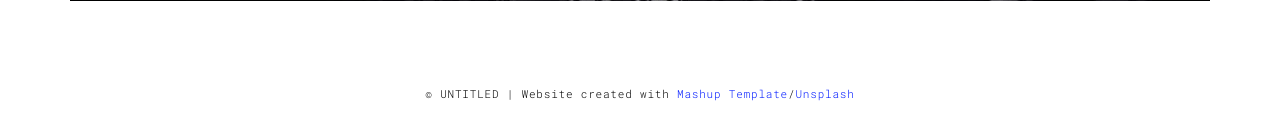
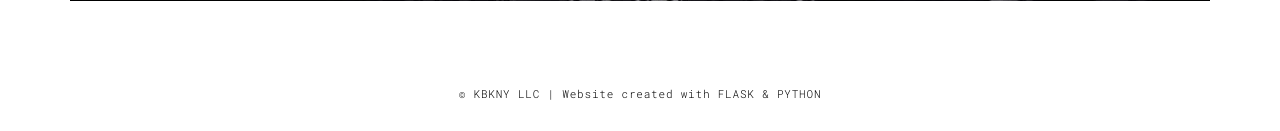
Before and after one commit to papykabukanyi/dep_portf, a Flask app: page /work.html in a window 1280 px wide. Shown: the part 1615-1746 px from the top of the page. Run offline with Flask 2, Linux system fonts and the light colour scheme; some libraries are stand-ins or nearby versions.

Commit message:
changes on Footer

```diff
--- a/templates/about.html
+++ b/templates/about.html
@@ -91,7 +91,7 @@
   <div class="container">
     <div class="row">
       <div class="col-xs-12">
-        <p>© UNTITLED | Website created with <a href="http://www.mashup-template.com/" title="Create website with free html template">Mashup Template</a>/<a href="https://www.unsplash.com/" title="Beautiful Free Images">Unsplash</a></p>
+        <p>© KBKNY LLC | Website created with FLASK & PYTHON</p>
       </div>
     </div>
   </div>
--- a/templates/contact.html
+++ b/templates/contact.html
@@ -123,7 +123,7 @@
   <div class="container">
     <div class="row">
       <div class="col-xs-12">
-        <p>© UNTITLED | Website created with <a href="http://www.mashup-template.com/" title="Create website with free html template">Mashup Template</a>/<a href="https://www.unsplash.com/" title="Beautiful Free Images">Unsplash</a></p>
+        <p>© KBKNY LLC | Website created with FLASK & PYTHON</p>
       </div>
     </div>
   </div>
--- a/templates/work.html
+++ b/templates/work.html
@@ -105,7 +105,7 @@
   <div class="container">
     <div class="row">
       <div class="col-xs-12">
-        <p>© UNTITLED | Website created with <a href="http://www.mashup-template.com/" title="Create website with free html template">Mashup Template</a>/<a href="https://www.unsplash.com/" title="Beautiful Free Images">Unsplash</a></p>
+        <p>© KBKNY LLC | Website created with FLASK & PYTHON</p>
       </div>
     </div>
   </div>
--- a/templates/works.html
+++ b/templates/works.html
@@ -172,7 +172,7 @@
   <div class="container">
     <div class="row">
       <div class="col-xs-12">
-        <p>© UNTITLED | Website created with <a href="http://www.mashup-template.com/" title="Create website with free html template">Mashup Template</a>/<a href="https://www.unsplash.com/" title="Beautiful Free Images">Unsplash</a></p>
+        <p>© KBKNY LLC | Website created with FLASK & PYTHON</p>
       </div>
     </div>
   </div>
```
